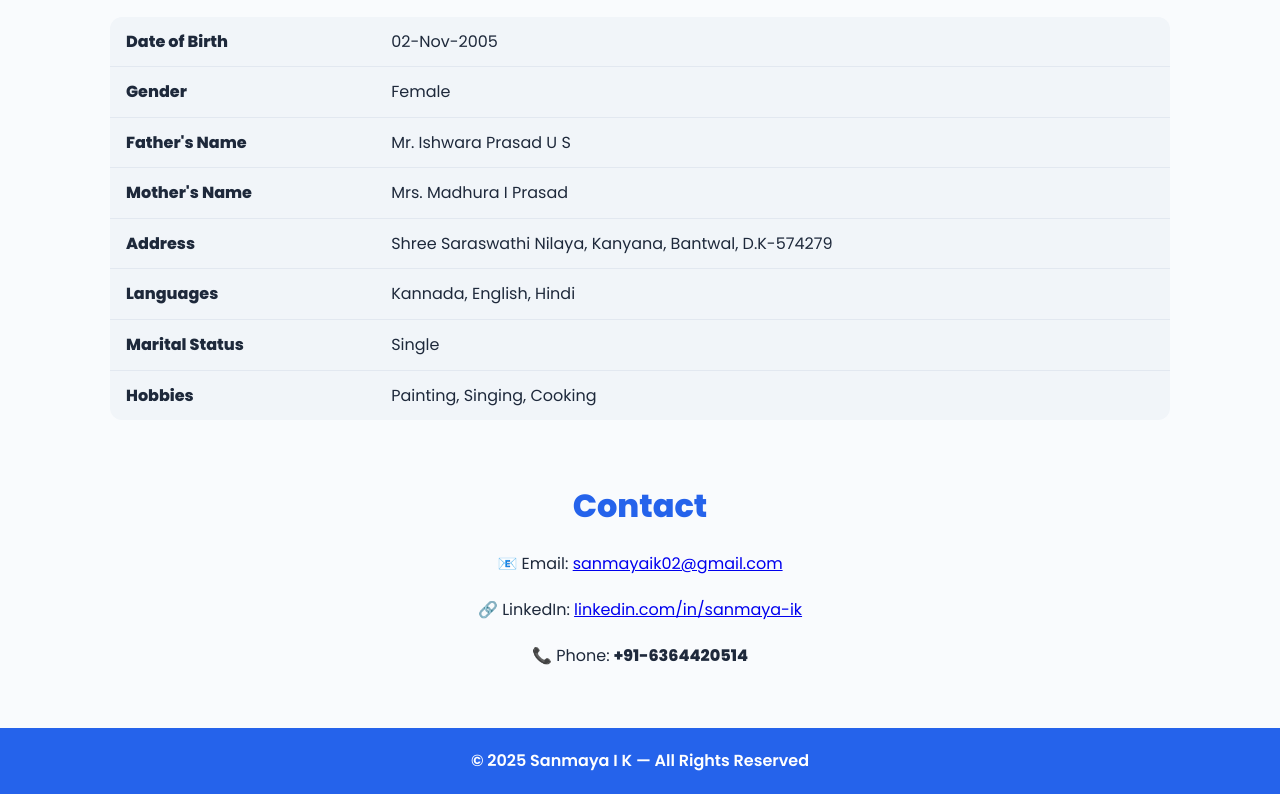
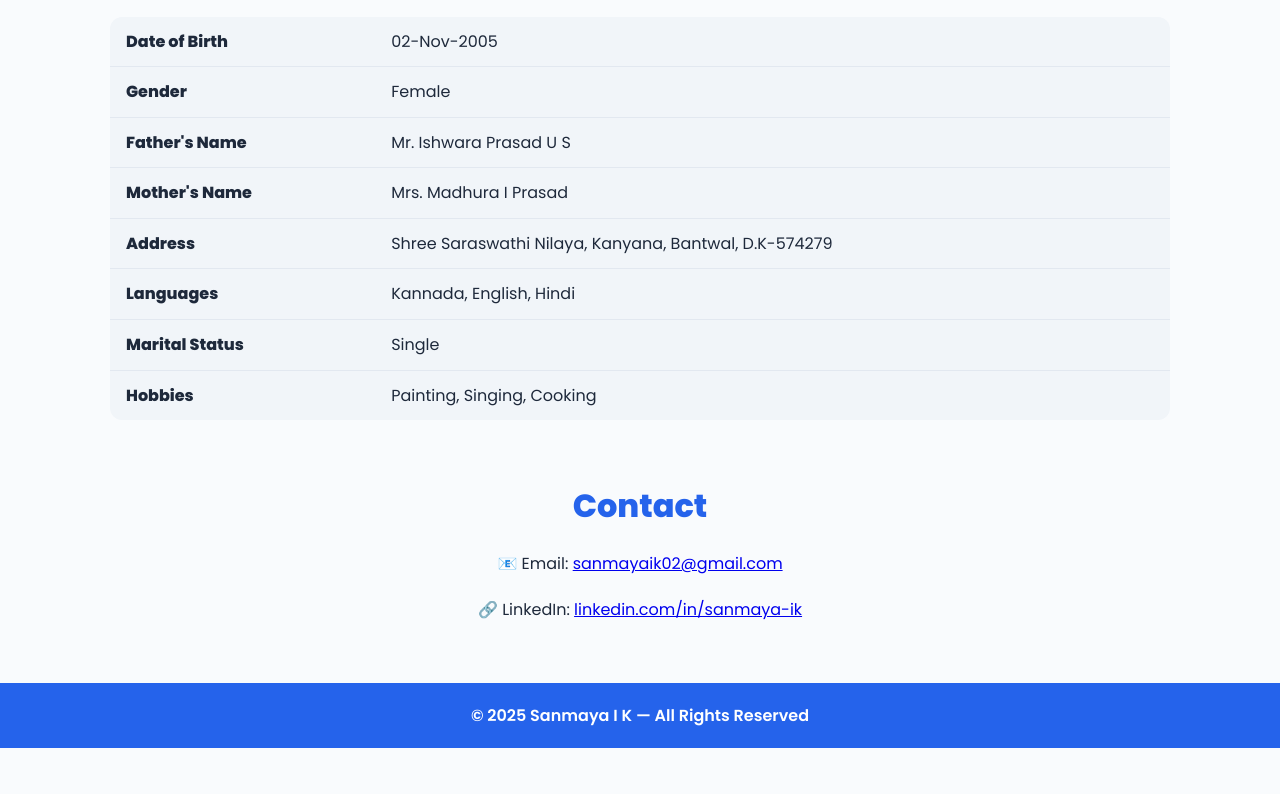
Before and after one commit to San-maya/portfolio, a plain HTML site: page index.html in a window 1280 px wide. Shown: the part 1831-2625 px from the top of the page. After the commit the page ends 2579 px from the top, so only its background shows below. Drawn offline with Linux system fonts and the light colour scheme.

Commit message:
Update index.html

```diff
--- a/index.html
+++ b/index.html
@@ -210,7 +210,6 @@
     <h2>Contact</h2>
     <p>📧 Email: <a href="mailto:sanmayaik02@gmail.com?subject=Portfolio%20Inquiry&body=Hello%20Sanmaya,">sanmayaik02@gmail.com</a></p>
     <p>🔗 LinkedIn: <a href="https://www.linkedin.com/in/sanmaya-i-k-b08254350" target="_blank">linkedin.com/in/sanmaya-ik</a></p>
-    <p>📞 Phone: <b>+91-6364420514</b></p>
   </section>
 
   <!-- Footer -->
```
